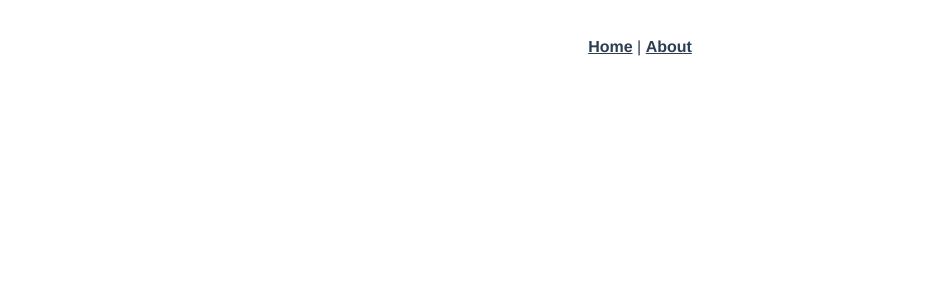
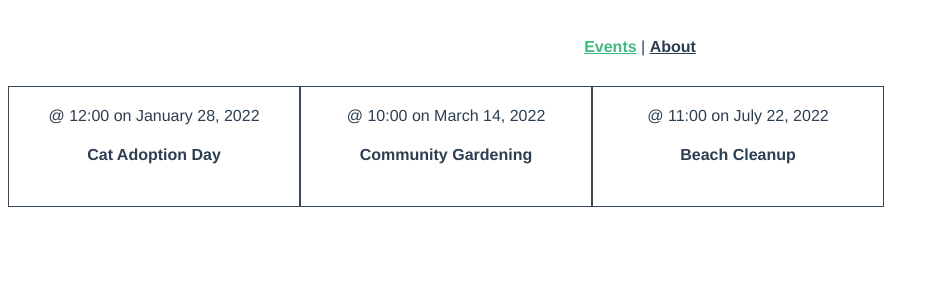
Before and after one commit to ZEDTARIK/real_world_vuejs3, a Vue app: page /events in a window 1280 px wide. Before the commit this address had no page. Shown: the top 300 px of the page, without its empty margins (0-939 px from the left). Built offline with nearby package versions, Linux system fonts and the light colour scheme.

Commit message:
Create component Events and Event Card

```diff
--- a/src/App.vue
+++ b/src/App.vue
@@ -1,6 +1,6 @@
 <template>
   <nav>
-    <router-link to="/">Home</router-link> |
+    <router-link to="/events">Events</router-link> |
     <router-link to="/about">About</router-link>
   </nav>
   <router-view />
--- /dev/null
+++ b/src/components/Events/EventCard.vue
@@ -0,0 +1,21 @@
+<template lang="">
+  <div Class="event-card">
+    <span> @ {{ event.time }} on {{ event.date }} </span>
+    <h4>{{ event.title }}</h4>
+  </div>
+</template>
+<script>
+export default {
+  name: "EventCard",
+  props: ["event"],
+};
+</script>
+<style scoped>
+.event-card {
+  padding: 20px;
+  width: 250px;
+  cursor: pointer;
+  border: 1px solid #39495c;
+  margin-bottom: 18px;
+}
+</style>
--- a/src/components/HelloWorld.vue
+++ /dev/null
@@ -1,130 +0,0 @@
-<template>
-  <div class="hello">
-    <h1>{{ msg }}</h1>
-    <p>
-      For a guide and recipes on how to configure / customize this project,<br />
-      check out the
-      <a href="https://cli.vuejs.org" target="_blank" rel="noopener"
-        >vue-cli documentation</a
-      >.
-    </p>
-    <h3>Installed CLI Plugins</h3>
-    <ul>
-      <li>
-        <a
-          href="https://github.com/vuejs/vue-cli/tree/dev/packages/%40vue/cli-plugin-babel"
-          target="_blank"
-          rel="noopener"
-          >babel</a
-        >
-      </li>
-      <li>
-        <a
-          href="https://github.com/vuejs/vue-cli/tree/dev/packages/%40vue/cli-plugin-router"
-          target="_blank"
-          rel="noopener"
-          >router</a
-        >
-      </li>
-      <li>
-        <a
-          href="https://github.com/vuejs/vue-cli/tree/dev/packages/%40vue/cli-plugin-vuex"
-          target="_blank"
-          rel="noopener"
-          >vuex</a
-        >
-      </li>
-      <li>
-        <a
-          href="https://github.com/vuejs/vue-cli/tree/dev/packages/%40vue/cli-plugin-eslint"
-          target="_blank"
-          rel="noopener"
-          >eslint</a
-        >
-      </li>
-    </ul>
-    <h3>Essential Links</h3>
-    <ul>
-      <li>
-        <a href="https://vuejs.org" target="_blank" rel="noopener">Core Docs</a>
-      </li>
-      <li>
-        <a href="https://forum.vuejs.org" target="_blank" rel="noopener"
-          >Forum</a
-        >
-      </li>
-      <li>
-        <a href="https://chat.vuejs.org" target="_blank" rel="noopener"
-          >Community Chat</a
-        >
-      </li>
-      <li>
-        <a href="https://twitter.com/vuejs" target="_blank" rel="noopener"
-          >Twitter</a
-        >
-      </li>
-      <li>
-        <a href="https://news.vuejs.org" target="_blank" rel="noopener">News</a>
-      </li>
-    </ul>
-    <h3>Ecosystem</h3>
-    <ul>
-      <li>
-        <a href="https://router.vuejs.org" target="_blank" rel="noopener"
-          >vue-router</a
-        >
-      </li>
-      <li>
-        <a href="https://vuex.vuejs.org" target="_blank" rel="noopener">vuex</a>
-      </li>
-      <li>
-        <a
-          href="https://github.com/vuejs/vue-devtools#vue-devtools"
-          target="_blank"
-          rel="noopener"
-          >vue-devtools</a
-        >
-      </li>
-      <li>
-        <a href="https://vue-loader.vuejs.org" target="_blank" rel="noopener"
-          >vue-loader</a
-        >
-      </li>
-      <li>
-        <a
-          href="https://github.com/vuejs/awesome-vue"
-          target="_blank"
-          rel="noopener"
-          >awesome-vue</a
-        >
-      </li>
-    </ul>
-  </div>
-</template>
-
-<script>
-export default {
-  name: "HelloWorld",
-  props: {
-    msg: String,
-  },
-};
-</script>
-
-<!-- Add "scoped" attribute to limit CSS to this component only -->
-<style scoped>
-h3 {
-  margin: 40px 0 0;
-}
-ul {
-  list-style-type: none;
-  padding: 0;
-}
-li {
-  display: inline-block;
-  margin: 0 10px;
-}
-a {
-  color: #42b983;
-}
-</style>
--- a/src/router/index.js
+++ b/src/router/index.js
@@ -1,11 +1,11 @@
 import { createRouter, createWebHistory } from "vue-router";
-import HomeView from "../views/HomeView.vue";
+import EventsView from "../views/EventsView.vue";
 
 const routes = [
   {
-    path: "/",
-    name: "home",
-    component: HomeView,
+    path: "/events",
+    name: "EventsView",
+    component: EventsView,
   },
   {
     path: "/about",
--- /dev/null
+++ b/src/views/EventsView.vue
@@ -0,0 +1,61 @@
+<template lang="">
+  <div Class="events">
+    <EventList v-for="event in events" :key="event.id" :event="event" />
+  </div>
+</template>
+<script>
+import EventList from "../components/Events/EventCard.vue";
+
+export default {
+  name: "EventsView",
+  components: {
+    EventList,
+  },
+  data() {
+    return {
+      events: [
+        {
+          id: 5928101,
+          category: "animal welfare",
+          title: "Cat Adoption Day",
+          description: "Find your new feline friend at this event.",
+          location: "Meow Town",
+          date: "January 28, 2022",
+          time: "12:00",
+          petsAllowed: true,
+          organizer: "Kat Laydee",
+        },
+        {
+          id: 4582797,
+          category: "food",
+          title: "Community Gardening",
+          description: "Join us as we tend to the community edible plants.",
+          location: "Flora City",
+          date: "March 14, 2022",
+          time: "10:00",
+          petsAllowed: true,
+          organizer: "Fern Pollin",
+        },
+        {
+          id: 8419988,
+          category: "sustainability",
+          title: "Beach Cleanup",
+          description: "Help pick up trash along the shore.",
+          location: "Playa Del Carmen",
+          date: "July 22, 2022",
+          time: "11:00",
+          petsAllowed: false,
+          organizer: "Carey Wales",
+        },
+      ],
+    };
+  },
+};
+</script>
+<style>
+.events {
+  display: flex;
+  flex-direction: center;
+  align-items: center;
+}
+</style>
--- a/src/views/HomeView.vue
+++ /dev/null
@@ -1,18 +0,0 @@
-<template>
-  <div class="home">
-    <img alt="Vue logo" src="../assets/logo.png" />
-    <HelloWorld msg="Welcome to Your Vue.js App" />
-  </div>
-</template>
-
-<script>
-// @ is an alias to /src
-import HelloWorld from "@/components/HelloWorld.vue";
-
-export default {
-  name: "HomeView",
-  components: {
-    HelloWorld,
-  },
-};
-</script>
```
